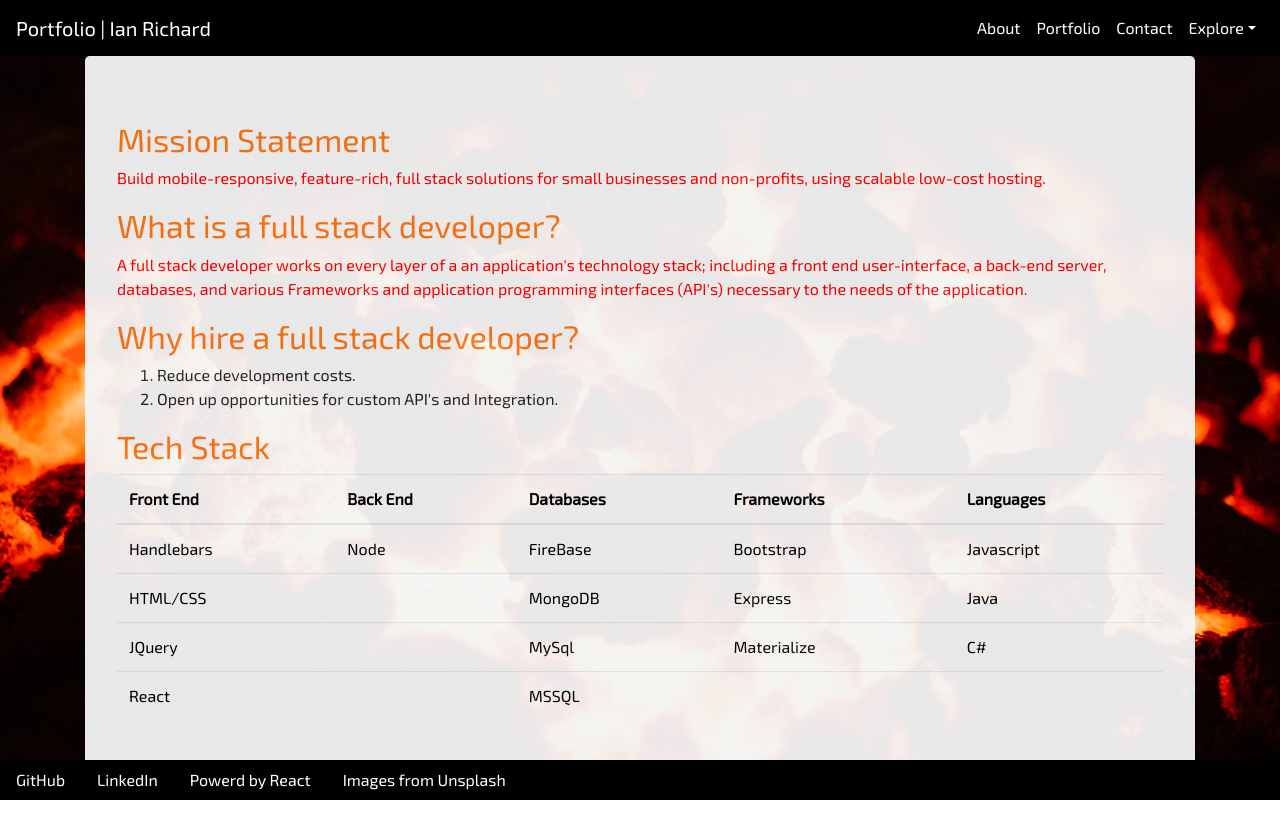
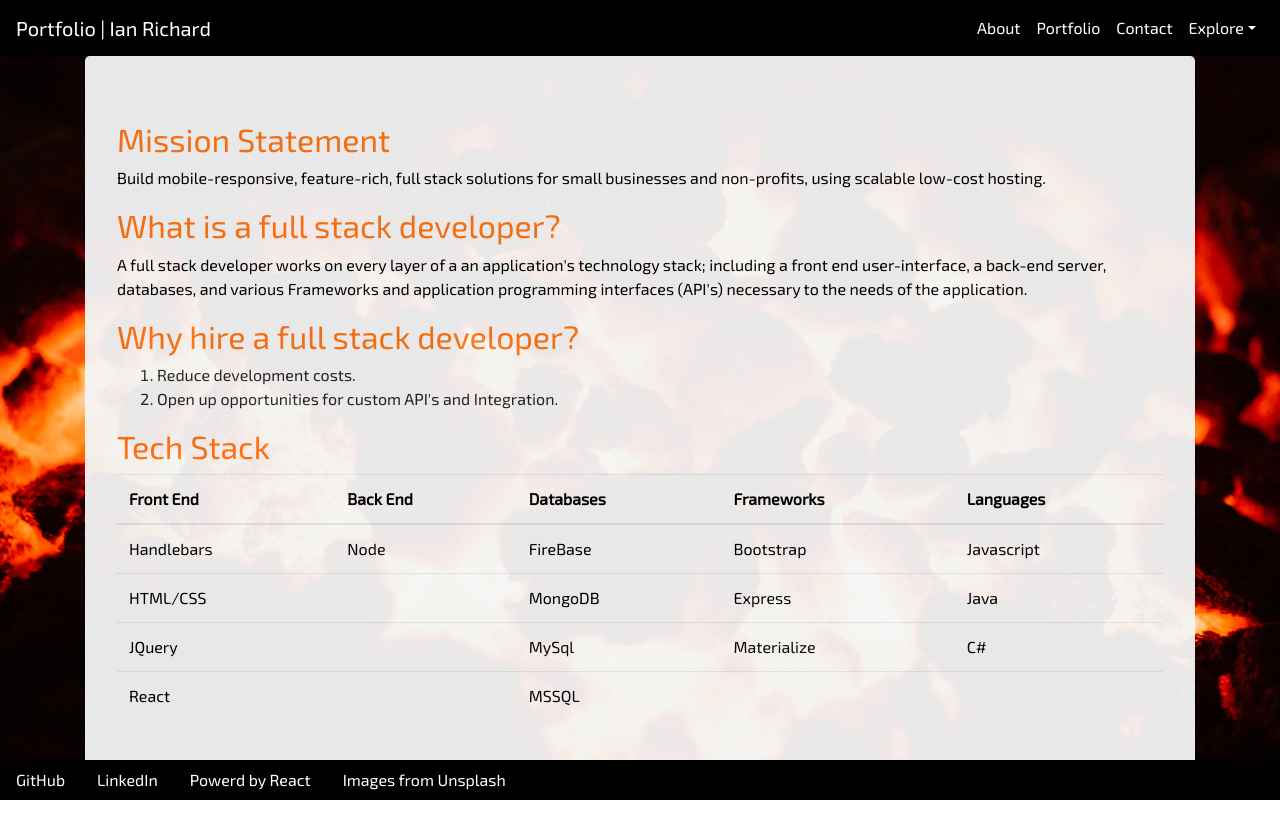
Before and after one commit to irichard03/reactportfolio, a React (Create React App) app: page / in a window 1280 px wide. Built offline with nearby package versions, Linux system fonts and the light colour scheme.

Commit message:
added about me component to pages.

```diff
--- a/src/App.css
+++ b/src/App.css
@@ -47,6 +47,6 @@ p {
     font-family: 'Exo 2', sans-serif;
 }
 
-td,th {
+td,th,p {
     color: black;
 }
--- a/src/components/HeadNav.js
+++ b/src/components/HeadNav.js
@@ -36,7 +36,7 @@ export default class HeadNav extends React.Component {
           <Collapse isOpen={this.state.isOpen} navbar>
             <Nav className="ml-auto" navbar>
               <NavItem>
-                  <NavLink href="/components/">About</NavLink>
+                  <NavLink href="/pages/About">About</NavLink>
               </NavItem>
               <NavItem>
                   <NavLink href="/components/">Portfolio</NavLink>
```
Also changed, not shown: src/pages/About.js (added, +13 -0 lines).
